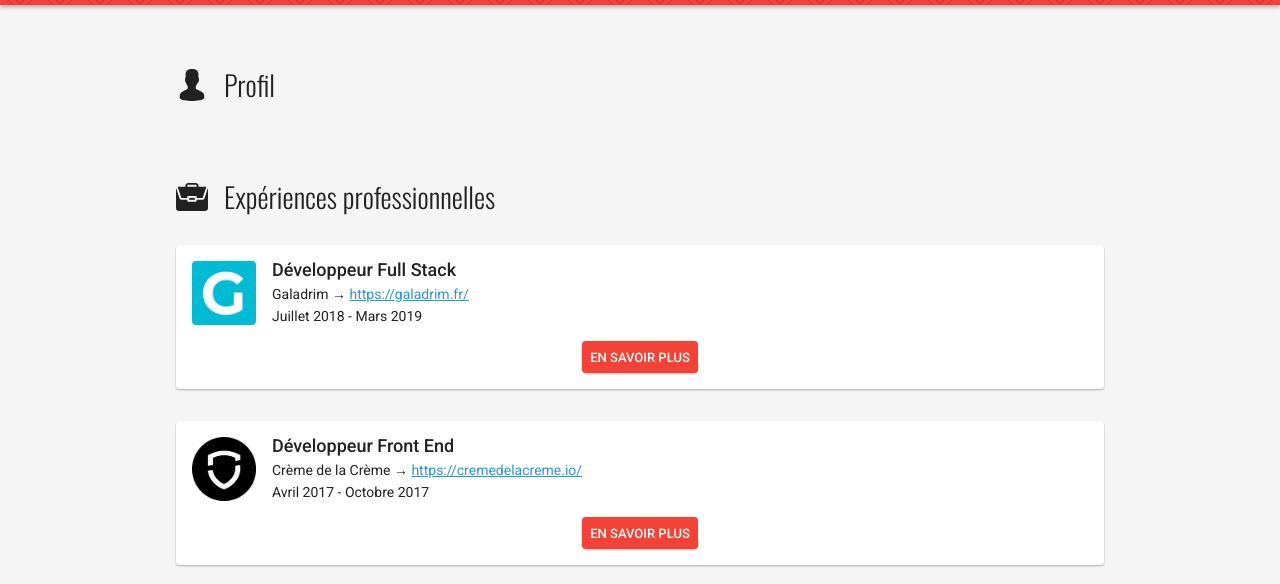
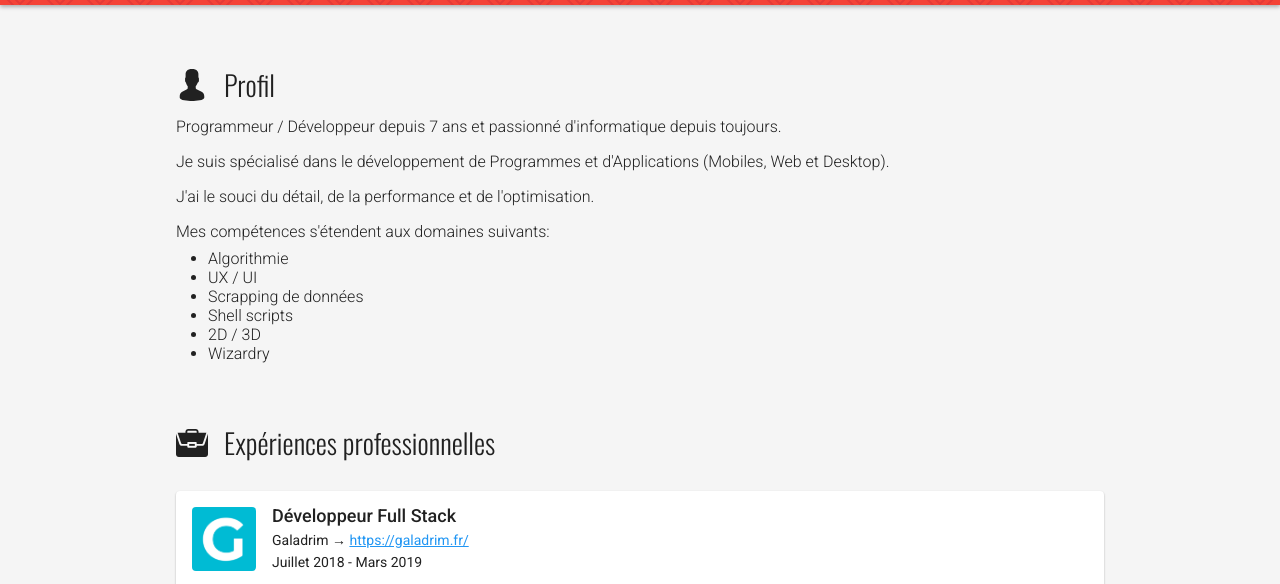
Before and after one commit to Kamipown/kamipown.github.io, a plain HTML site: page index.html in a window 1280 px wide. Shown: the part 139-723 px from the top of the page. Drawn offline with nearby package versions, Linux system fonts and the light colour scheme.

Commit message:
add profile

```diff
--- a/index.html
+++ b/index.html
@@ -48,7 +48,19 @@
 						<span></span>
 						<p>Profil</p>
 					</h2>
-					<p></p>
+					<p>Programmeur / Développeur depuis 7 ans et passionné d'informatique depuis toujours.</p>
+					<p>Je suis spécialisé dans le développement de Programmes et d'Applications (Mobiles, Web et Desktop).</p>
+					<p>J'ai le souci du détail, de la performance et de l'optimisation.</p>
+					<p>Mes compétences s'étendent aux domaines suivants:</p>
+					<ul>
+						<li>Algorithmie</li>
+						<li>UX / UI</li>
+						<li>Scrapping de données</li>
+						<li>Shell scripts</li>
+						<li>2D / 3D</li>
+						<li>Wizardry</li>
+					</ul>
+
 				</section>
 				<section id="experiences">
 					<h2>
--- a/rcs/css/app.css
+++ b/rcs/css/app.css
@@ -39,6 +39,8 @@ body { background-color: #f5f5f5; transition: opacity 250ms ease-in-out;}
 
 #profile {}
 	#profile > p { padding-top: 16px; font-weight: 300; font-size: 16px;}
+	#profile > ul { margin-top: 8px; padding-left: 32px;}
+		#profile > ul > li { list-style-type: disc; font-weight: 300; font-size: 16px;}
 
 #experiences {}
 	#experiences > ul { }
```
